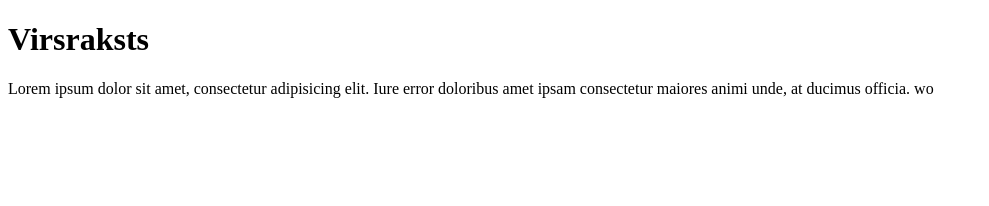
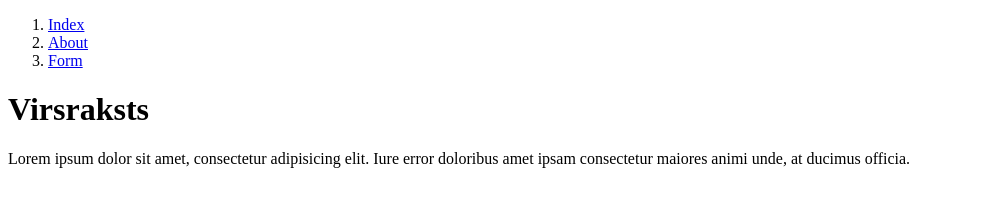
Before and after one commit to Sillyboii12/index-html, a plain HTML site: page index.html in a window 1280 px wide. Shown: the whole page, without its empty margins (0-989 px from the left). Drawn offline with Linux system fonts and the light colour scheme.

Commit message:
added navigation around pages

```diff
--- a/index.html
+++ b/index.html
@@ -3,13 +3,28 @@
   <head>
     <meta charset="UTF-8" />
     <meta name="viewport" content="width=device-width, initial-scale=1.0" />
-    <title>Document</title>
+    <title>main</title>
   </head>
   <body>
+    <nav>
+      <ol>
+        <li>
+          <a href="/index.html">Index</a>
+        </li>
+        <li>
+          <a href="/about.html">About</a>
+        </li>
+        <li>
+          <a href="#">Form</a>
+        </li>
+      </ol>
+    </nav>
+
     <h1>Virsraksts</h1>
     <p>
       Lorem ipsum dolor sit amet, consectetur adipisicing elit. Iure error
-      doloribus amet ipsam consectetur maiores animi unde, at ducimus officia. wo
+      doloribus amet ipsam consectetur maiores animi unde, at ducimus officia.
     </p>
+    <script src="script.js"></script>
   </body>
 </html>
```
Also changed, not shown: about.html (+19 -6 lines), form.html (+21 -8 lines).
